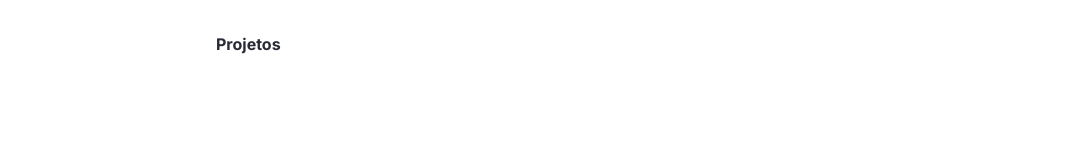
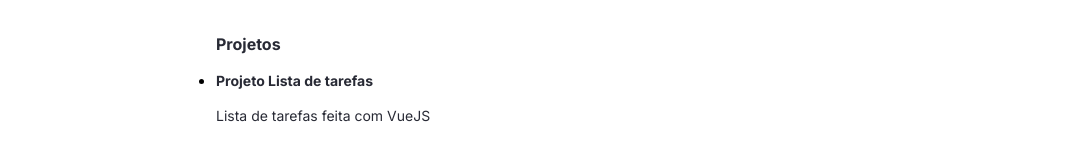
Before and after one commit to IsacPessoa/portifolio, a React (Create React App) app: page / in a window 1280 px wide. Shown: the part 383-544 px from the top of the page, without its empty margins (96-1167 px from the left). Built offline with nearby package versions, Linux system fonts and the light colour scheme.

Commit message:
iniciando estrutura de card de projetos

```diff
--- /dev/null
+++ b/src/components/Projeto/index.tsx
@@ -0,0 +1,11 @@
+import Paragrafo from '../Paragrafo'
+import Title from '../Title'
+
+const Projeto = () => (
+  <div>
+    <Title>Projeto Lista de tarefas</Title>
+    <Paragrafo>Lista de tarefas feita com VueJS</Paragrafo>
+  </div>
+)
+
+export default Projeto
--- a/src/containers/Projetos/index.tsx
+++ b/src/containers/Projetos/index.tsx
@@ -1,8 +1,14 @@
+import Projeto from '../../components/Projeto'
 import Title from '../../components/Title'
 
 const Projetos = () => (
   <section>
     <Title fontSize={16}>Projetos</Title>
+    <ul>
+      <li>
+        <Projeto />
+      </li>
+    </ul>
   </section>
 )
 
```
